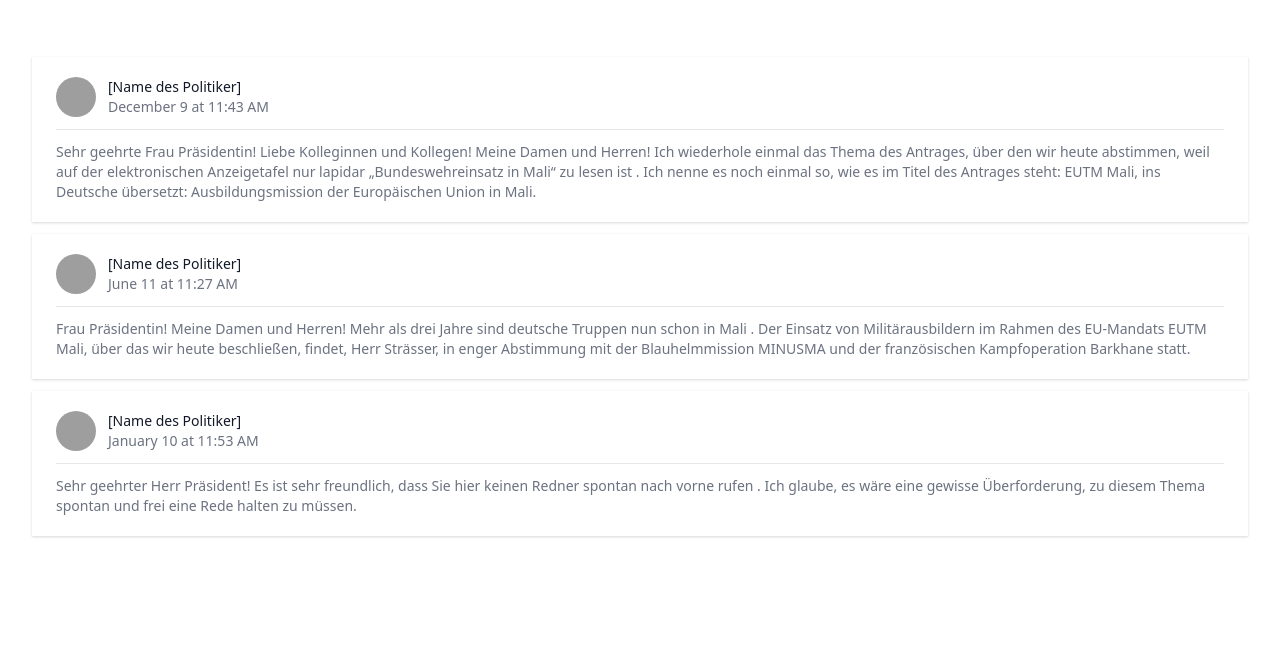
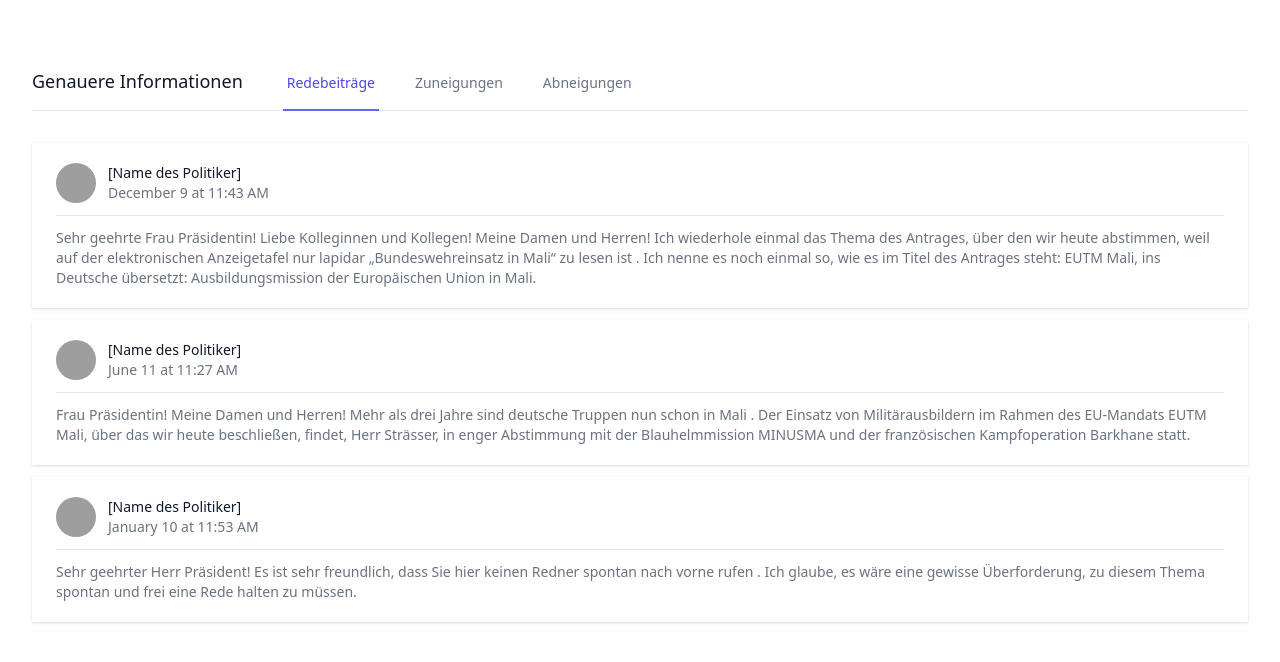
Before and after one commit to abteilung6/politiker24, a React (Create React App) app: page / in a window 1280 px wide. Shown: the part 913-1575 px from the top of the page. Before the commit the page ends 1521 px from the top, so only its background shows below. Built offline with nearby package versions, Linux system fonts and the light colour scheme; grey boxes are pictures that could not be loaded; a web font is replaced by a local one.

Commit message:
display tabbar with tab content
according to focus on more details we use tabs

```diff
--- a/src/components/Navbar.tsx
+++ b/src/components/Navbar.tsx
@@ -1,12 +1,12 @@
 import React, { useState } from "react";
-import { Menu } from "../types";
+import { Nav } from "../types";
 
 interface Props {
-  menus: Menu[];
+  navs: Nav[];
   selectedMenuId: string;
 }
 
-const Navbar: React.FC<Props> = ({ menus, selectedMenuId }) => {
+const Navbar: React.FC<Props> = ({ navs, selectedMenuId }) => {
   const [collapsed, setCollapsed] = useState(false);
 
   return (
@@ -27,7 +27,7 @@ const Navbar: React.FC<Props> = ({ menus, selectedMenuId }) => {
               />
             </div>
             <div className="hidden lg:ml-6 lg:flex lg:space-x-8">
-              {menus.map((menu) => (
+              {navs.map((menu) => (
                 <a
                   key={menu.id}
                   className={
@@ -143,7 +143,7 @@ const Navbar: React.FC<Props> = ({ menus, selectedMenuId }) => {
         id="mobile-menu"
       >
         <div className="pt-2 pb-3 space-y-1">
-          {menus.map((menu) => (
+          {navs.map((menu) => (
             <a
               key={menu.id}
               href={menu.to}
--- /dev/null
+++ b/src/components/Tabbar.tsx
@@ -0,0 +1,42 @@
+import React from "react";
+import { Tab } from "../types";
+
+interface Props {
+  tabs: Tab[];
+  selectedTabId?: string;
+  onClick: (selectedTabId: string) => void;
+}
+
+const Tabbar: React.FC<Props> = ({ tabs, selectedTabId, onClick }) => {
+  return (
+    <div className="pb-8">
+      <div className="border-b border-gray-200">
+        <div className="sm:flex sm:items-baseline">
+          <h3 className="text-lg leading-6 font-medium text-gray-900">
+            Genauere Informationen
+          </h3>
+          <div className="mt-4 sm:mt-0 sm:ml-10">
+            <nav className="-mb-px flex space-x-8">
+              {tabs.map((tab) => (
+                <button
+                  key={tab.id}
+                  className={`${
+                    tab.id === selectedTabId
+                      ? "border-indigo-500 text-indigo-600 whitespace-nowrap py-4 px-1 border-b-2 font-medium text-sm focus:outline-none"
+                      : "border-transparent text-gray-500 hover:text-gray-700 hover:border-gray-300 whitespace-nowrap py-4 px-1 border-b-2 font-medium text-sm focus:outline-none"
+                  }`}
+                  aria-current="page"
+                  onClick={() => onClick(tab.id)}
+                >
+                  {tab.label}
+                </button>
+              ))}
+            </nav>
+          </div>
+        </div>
+      </div>
+    </div>
+  );
+};
+
+export default Tabbar;
--- /dev/null
+++ b/src/components/TabbarContent.tsx
@@ -0,0 +1,23 @@
+import React from "react";
+
+import ActivityList from "./ActivityList";
+
+import { activities } from "../data/activities";
+
+interface Props {
+  selectedTabId?: string;
+}
+
+const TabbarContent: React.FC<Props> = ({ selectedTabId }) => {
+  if (selectedTabId === "contributions") {
+    return <ActivityList activities={activities} />;
+  } else if (selectedTabId === "likes") {
+    return <div>Zuneigungen</div>;
+  } else if (selectedTabId === "dislikes") {
+    return <div>Abneigungen</div>;
+  } else {
+    return null;
+  }
+};
+
+export default TabbarContent;
--- a/src/constants/menu.ts
+++ /dev/null
@@ -1,9 +0,0 @@
-import { Menu } from "../types";
-
-const menus: Menu[] = [
-  {id: 'home', label: 'Home', to: ''},
-  {id: 'trends', label: 'Trends', to: 'trends'},
-  {id: 'compare', label: 'Vergleichen', to: 'compare'},
-]
-
-export default menus;
--- /dev/null
+++ b/src/constants/navigation.ts
@@ -0,0 +1,13 @@
+import { Nav, Tab } from "../types";
+
+export const navs: Nav[] = [
+  {id: 'home', label: 'Home', to: ''},
+  {id: 'trends', label: 'Trends', to: 'trends'},
+  {id: 'compare', label: 'Vergleichen', to: 'compare'},
+]
+
+export const tabs: Tab[] = [
+  {id: 'contributions', label: 'Redebeiträge'},
+  {id: 'likes', label: 'Zuneigungen'},
+  {id: 'dislikes', label: 'Abneigungen'},
+]
--- a/src/layout/ProfileLayout.tsx
+++ b/src/layout/ProfileLayout.tsx
@@ -1,12 +1,12 @@
 import React from "react";
 
 import Navbar from "../components/Navbar";
-import menus from "../constants/menu";
+import { navs } from "../constants/navigation";
 
 const AppLayout: React.FC = ({ children }) => {
   return (
     <>
-      <Navbar menus={menus} selectedMenuId="home" />
+      <Navbar navs={navs} selectedMenuId="home" />
       <div className="py-10">
         <header>
           <div className="max-w-7xl mx-auto px-4 sm:px-6 lg:px-8">
--- a/src/views/ProfileView.tsx
+++ b/src/views/ProfileView.tsx
@@ -1,13 +1,18 @@
-import React from "react";
+import React, { useState } from "react";
 
-import ActivityList from "../components/ActivityList";
 import FactionIndex from "../components/charts/FactionIndex";
 import PersonInformation from "../components/PersonInformation";
+import Tabbar from "../components/Tabbar";
+import TabbarContent from "../components/TabbarContent";
 import ProfileLayout from "../layout/ProfileLayout";
-import { activities } from "../data/activities";
+import { tabs } from "../constants/navigation";
+
 import { person } from "../data/persons";
 
 const ProfileView: React.FC = () => {
+  const [selectedTabId, setSelectedTabId] = useState<string | undefined>(
+    tabs.length ? tabs[0].id : undefined
+  );
   return (
     <>
       <ProfileLayout>
@@ -16,7 +21,12 @@ const ProfileView: React.FC = () => {
           {" "}
           <FactionIndex />
         </div>
-        <ActivityList activities={activities} />
+        <Tabbar
+          tabs={tabs}
+          selectedTabId={selectedTabId}
+          onClick={(selectedTabId) => setSelectedTabId(selectedTabId)}
+        />
+        <TabbarContent selectedTabId={selectedTabId} />
       </ProfileLayout>
     </>
   );
```
Also changed, not shown: src/types.ts (+6 -1 lines).
